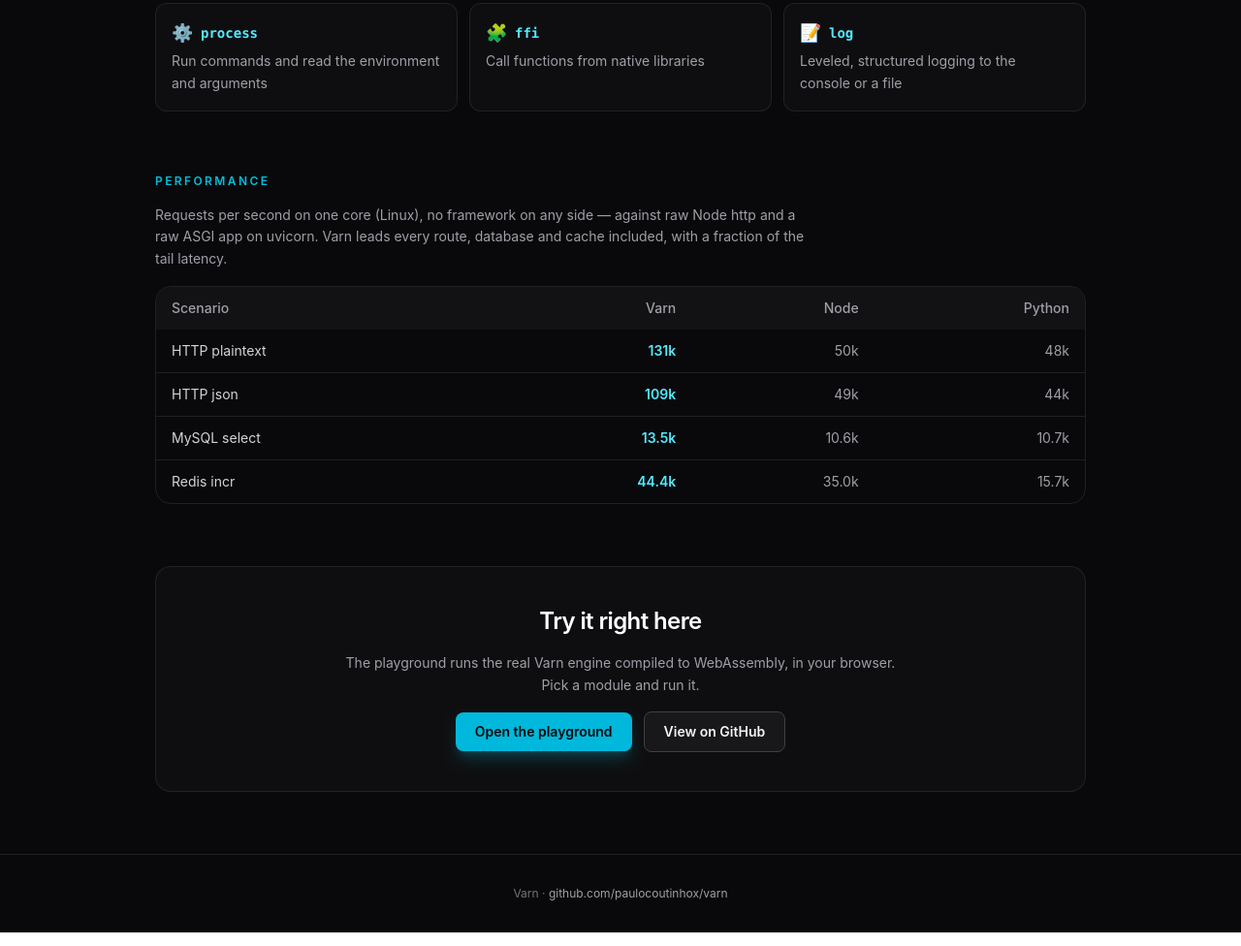
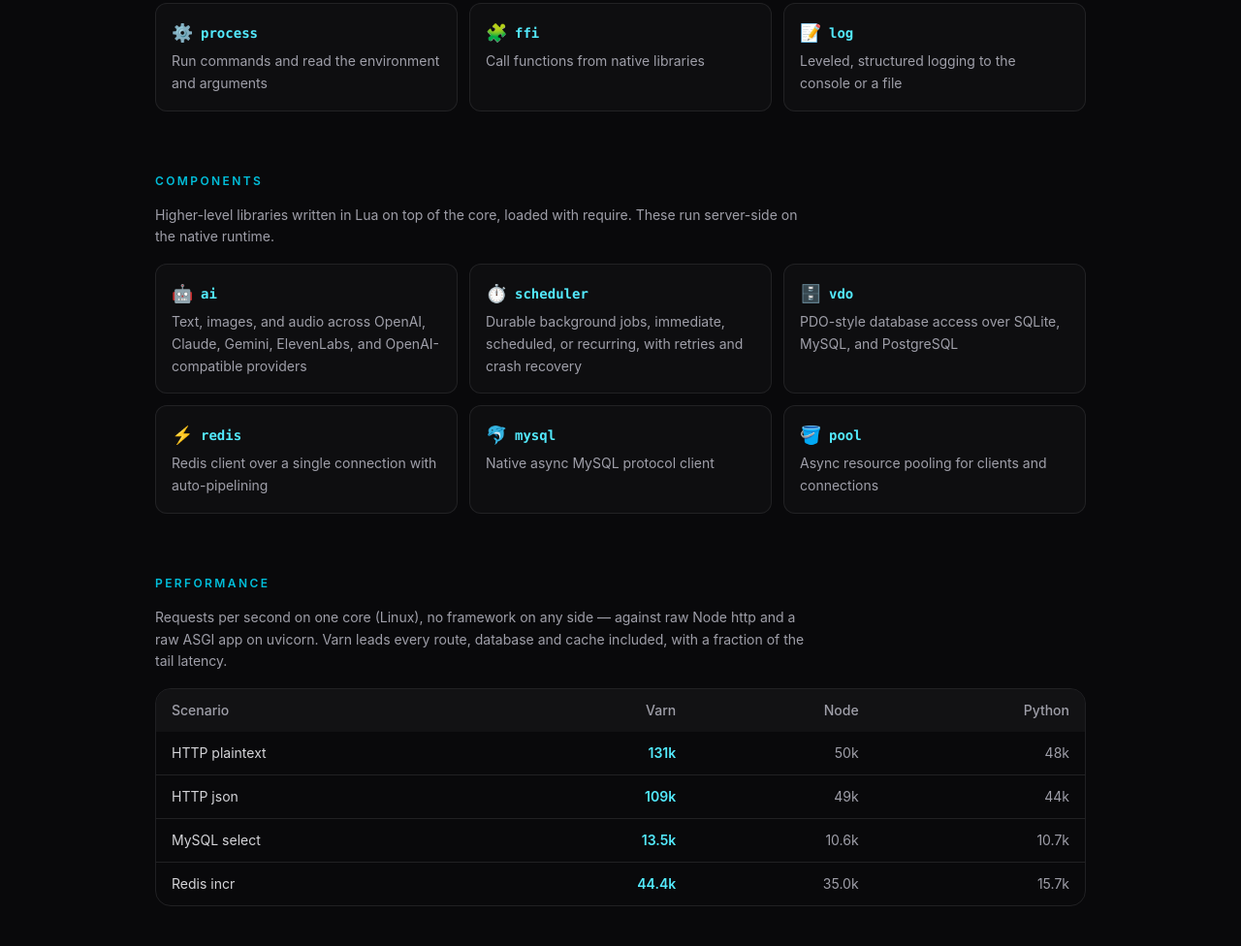
Before and after one commit to paulocoutinhox/varn, a website built with Vite: page apps/wasm/index.html in a window 1280 px wide. Shown: the part 1385-2361 px from the top of the page at 97% size. Built offline with nearby package versions, Linux system fonts and the light colour scheme.

Commit message:
project updated

```diff
--- a/apps/wasm/src/home.ts
+++ b/apps/wasm/src/home.ts
@@ -15,6 +15,15 @@
   { icon: "⚙️", name: "process", blurb: "Run commands and read the environment and arguments" },
   { icon: "🧩", name: "ffi", blurb: "Call functions from native libraries" },
   { icon: "📝", name: "log", blurb: "Leveled, structured logging to the console or a file" },
+];
+
+const COMPONENTS: ReadonlyArray<{ icon: string; name: string; blurb: string }> = [
+  { icon: "🤖", name: "ai", blurb: "Text, images, and audio across OpenAI, Claude, Gemini, ElevenLabs, and OpenAI-compatible providers" },
+  { icon: "⏱", name: "scheduler", blurb: "Durable background jobs, immediate, scheduled, or recurring, with retries and crash recovery" },
+  { icon: "🗄️", name: "vdo", blurb: "PDO-style database access over SQLite, MySQL, and PostgreSQL" },
+  { icon: "⚡", name: "redis", blurb: "Redis client over a single connection with auto-pipelining" },
+  { icon: "🐬", name: "mysql", blurb: "Native async MySQL protocol client" },
+  { icon: "🪣", name: "pool", blurb: "Async resource pooling for clients and connections" },
 ];
 
 const PERF: ReadonlyArray<{ route: string; varn: string; node: string; python: string }> = [
@@ -121,6 +130,32 @@
   modules.appendChild(grid);
   shell.appendChild(modules);
 
+  // components
+  const components = el("section", "flex flex-col gap-4");
+  components.appendChild(sectionTitle("Components"));
+  components.appendChild(
+    el(
+      "p",
+      "max-w-2xl text-sm leading-relaxed text-zinc-400",
+      "Higher-level libraries written in Lua on top of the core, loaded with require. These run server-side on the native runtime.",
+    ),
+  );
+  const componentsGrid = el("div", "grid gap-3 sm:grid-cols-2 lg:grid-cols-3");
+  for (const c of COMPONENTS) {
+    const card = el(
+      "div",
+      "flex flex-col gap-1 rounded-xl border border-zinc-800/80 bg-zinc-900/40 p-4 transition hover:border-zinc-700 hover:bg-zinc-900/70",
+    );
+    const head = el("div", "flex items-center gap-2");
+    head.appendChild(el("span", "text-lg", c.icon));
+    head.appendChild(el("span", "font-mono text-sm font-semibold text-cyan-300", c.name));
+    card.appendChild(head);
+    card.appendChild(el("p", "text-sm leading-relaxed text-zinc-400", c.blurb));
+    componentsGrid.appendChild(card);
+  }
+  components.appendChild(componentsGrid);
+  shell.appendChild(components);
+
   // performance
   const perf = el("section", "flex flex-col gap-4");
   perf.appendChild(sectionTitle("Performance"));
--- a/apps/wasm/src/playground.ts
+++ b/apps/wasm/src/playground.ts
@@ -333,15 +333,20 @@
     code: `local async = require("async")
 local http = require("http")
 
+-- the http client works in the browser through the fetch api, and httpbin /delay/N answers after N seconds so the await is visible
 async.spawn(function()
-  local resp, err = http.client.get("https://httpbin.org/get"):await()
+  print("requesting with a 2s delay...")
+  local res, err = http.client.get("https://httpbin.org/delay/2"):await()
   if err then
     print("request failed:", err)
     return
   end
 
-  print("status:", resp.status)
+  print("status:", res.status)
+  print("ok:", res.ok)
 end)
+
+print("main chunk returned before the response arrived")
 `,
   },
   {
--- a/apps/wasm/src/style.css
+++ b/apps/wasm/src/style.css
@@ -1,4 +1,10 @@
 @import "tailwindcss";
+
+/* match the browser overscroll gutter and chrome to the app background */
+html {
+  background-color: #09090b;
+  color-scheme: dark;
+}
 
 .varn-scroll {
   scrollbar-width: thin;
```
Also changed, not shown: .github/workflows/deploy-site.yml (added).
